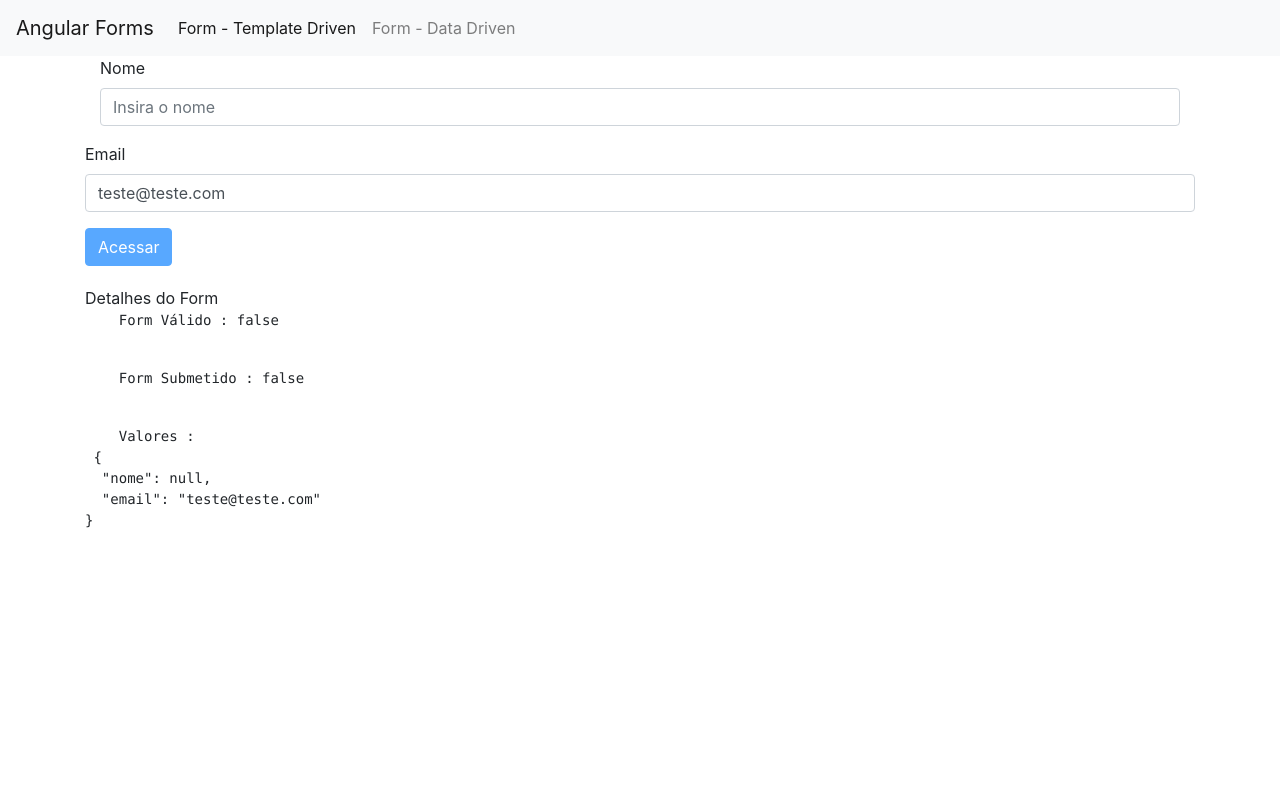
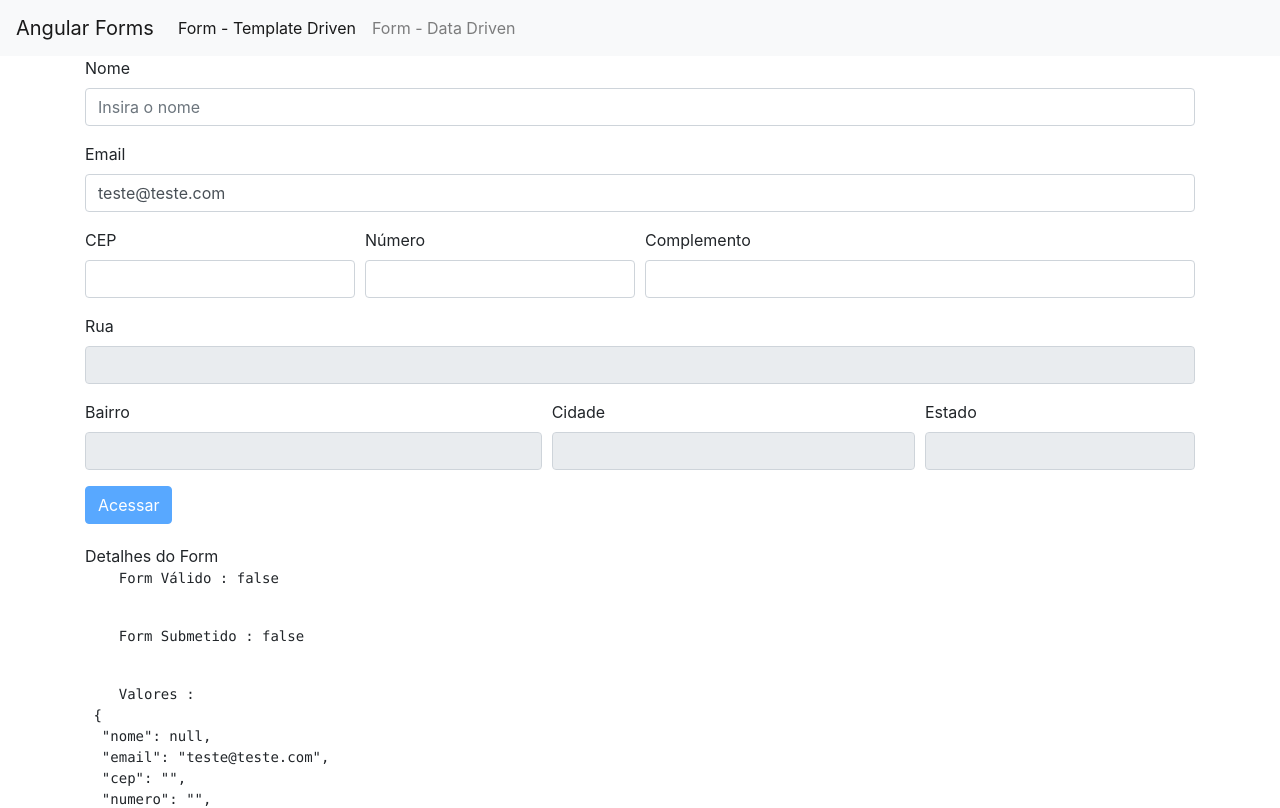
Before and after one commit to carolferreiradev/curso-angular-loianegroner, an Angular app in the folder forms/: page /templateForm in a window 1280 px wide. Shown: the top 808 px of the page. Built offline with nearby package versions, Linux system fonts and the light colour scheme.

Commit message:
Template do formulario com Bootstrap 4

```diff
--- a/forms/src/app/template-form/template-form.component.html
+++ b/forms/src/app/template-form/template-form.component.html
@@ -1,12 +1,9 @@
 <form #formulario="ngForm" (ngSubmit)="onSubmit(formulario)" class="form-horizontal">
-  <div class="form-group" [class.has-error]="!nome.valid && nome.touched"
+  <div class="form-row">
+    <div class="form-group col-sm-12" [class.has-error]="!nome.valid && nome.touched"
       [class.has-feedback]="!nome.valid && nome.touched">
 
-    <div class="col-sm-12">
       <label for="nome">Nome</label>
-    </div>
-
-    <div class="col-sm-12">
 
       <input required type="text" class="form-control" id="nome" placeholder="Insira o nome" name="nome"
         [(ngModel)]="usuario.nome" #nome="ngModel">
@@ -15,11 +12,12 @@
         {{nome.className}}
       </div> -->
       <div *ngIf="!nome.valid && nome.touched" class="alert alert-danger" role="alert">
-        Nome é obrigatorio
+        Nome é obrigatório
       </div>
     </div>
-  </div>
-  <div class="form-group" [class.has-error]="!email.valid && email.touched"
+
+
+    <div class="form-group col-sm-12" [class.has-error]="!email.valid && email.touched"
       [class.has-feedback]="!email.valid && email.touched">
 
       <label for="email">Email</label>
@@ -30,7 +28,80 @@
       <div *ngIf="!email.valid && email.touched" class="alert alert-danger" role="alert">
         email é inválido
       </div>
+
     </div>
+
+
+    <div class="form-group col-md-3" [class.has-error]="!cep.valid && cep.touched"
+      [class.has-feedback]="!cep.valid && cep.touched">
+      <label for="cep" class="control-label">CEP</label>
+      <input type="text" class="form-control" id="cep" name="cep" ngModel required #cep="ngModel">
+      <span class="glyphicon glyphicon-remove form-control-feedback" aria-hidden="true"
+        *ngIf="!cep.valid && cep.touched"></span>
+      <span class="sr-only" *ngIf="!cep.valid && cep.touched">(error)</span>
+      <div class="alert alert-danger" role="alert" *ngIf="!cep.valid && cep.touched">CEP é obrigatório</div>
+    </div>
+
+    <div class="form-group col-md-3" [class.has-error]="!numero.valid && numero.touched"
+      [class.has-feedback]="!numero.valid && numero.touched">
+      <label for="numero" class="control-label">Número</label>
+      <input type="text" class="form-control" id="numero" name="numero" ngModel required #numero="ngModel">
+      <span class="glyphicon glyphicon-remove form-control-feedback" aria-hidden="true"
+        *ngIf="!numero.valid && numero.touched"></span>
+      <span class="sr-only" *ngIf="!numero.valid && numero.touched">(error)</span>
+      <div class="alert alert-danger" role="alert" *ngIf="!numero.valid && numero.touched">Número é obrigatório</div>
+    </div>
+
+    <div class="form-group col-md-6">
+      <label for="complemento" class="control-label">Complemento</label>
+      <input type="text" class="form-control" id="complemento" name="complemento" ngModel #complemento="ngModel">
+    </div>
+
+    <div class="form-group col-sm-12" [class.has-error]="!rua.valid && rua.touched"
+      [class.has-feedback]="!rua.valid && rua.touched">
+      <label for="rua" class="control-label">Rua</label>
+      <input readonly type="text" class="form-control" id="rua" name="rua" ngModel required #rua="ngModel">
+      <span class="glyphicon glyphicon-remove form-control-feedback" aria-hidden="true"
+        *ngIf="!rua.valid && rua.touched"></span>
+      <span class="sr-only" *ngIf="!rua.valid && rua.touched">(error)</span>
+      <div class="alert alert-danger" role="alert" *ngIf="!rua.valid && rua.touched">Nome da rua é obrigatório</div>
+    </div>
+
+    <div class="form-group col-md-5" [class.has-error]="!bairro.valid && bairro.touched"
+      [class.has-feedback]="!bairro.valid && bairro.touched">
+      <label for="bairro" class="control-label">Bairro</label>
+      <input readonly type="text" class="form-control" id="bairro" name="bairro" ngModel required #bairro="ngModel">
+      <span class="glyphicon glyphicon-remove form-control-feedback" aria-hidden="true"
+        *ngIf="!bairro.valid && bairro.touched"></span>
+      <span class="sr-only" *ngIf="!bairro.valid && bairro.touched">(error)</span>
+      <div class="alert alert-danger" role="alert" *ngIf="!bairro.valid && bairro.touched">Nome do bairro é obrigatório
+      </div>
+    </div>
+
+    <div class="form-group col-md-4" [class.has-error]="!cidade.valid && cidade.touched"
+      [class.has-feedback]="!cidade.valid && cidade.touched">
+      <label for="cidade" class="control-label">Cidade</label>
+      <input readonly type="text" class="form-control" id="cidade" name="cidade" ngModel required #cidade="ngModel">
+      <span class="glyphicon glyphicon-remove form-control-feedback" aria-hidden="true"
+        *ngIf="!cidade.valid && cidade.touched"></span>
+      <span class="sr-only" *ngIf="!cidade.valid && cidade.touched">(error)</span>
+      <div class="alert alert-danger" role="alert" *ngIf="!cidade.valid && cidade.touched">Nome da cidade é obrigatório
+      </div>
+    </div>
+
+    <div class="form-group col-md-3" [class.has-error]="!estado.valid && estado.touched"
+      [class.has-feedback]="!estado.valid && estado.touched">
+      <label for="estado" class="control-label">Estado</label>
+      <input readonly type="text" class="form-control" id="estado" name="estado" ngModel required #estado="ngModel">
+      <span class="glyphicon glyphicon-remove form-control-feedback" aria-hidden="true"
+        *ngIf="!estado.valid && estado.touched"></span>
+      <span class="sr-only" *ngIf="!estado.valid && estado.touched">(error)</span>
+      <div class="alert alert-danger" role="alert" *ngIf="!estado.valid && estado.touched">Nome da estado é obrigatório
+      </div>
+    </div>
+
+  </div>
+
   <button type="submit" class="btn btn-primary" [disabled]="!formulario.valid">Acessar</button>
 
   <app-form-debug [form]="formulario"></app-form-debug>
```
Lines whose indentation alone changed are shown as unchanged.
